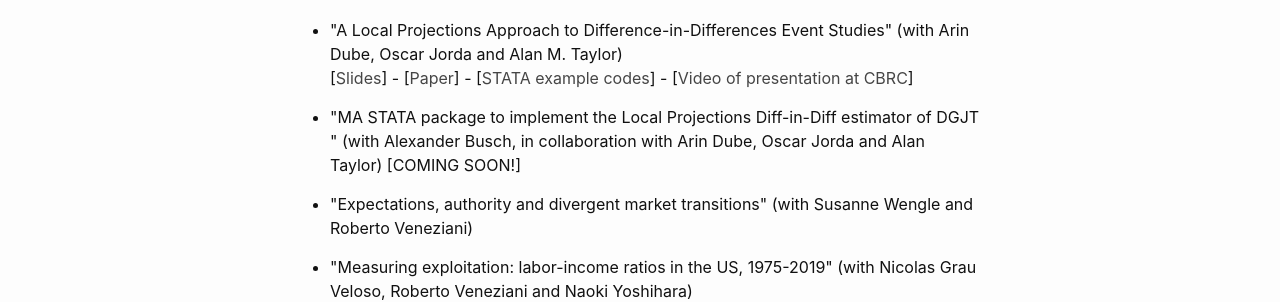
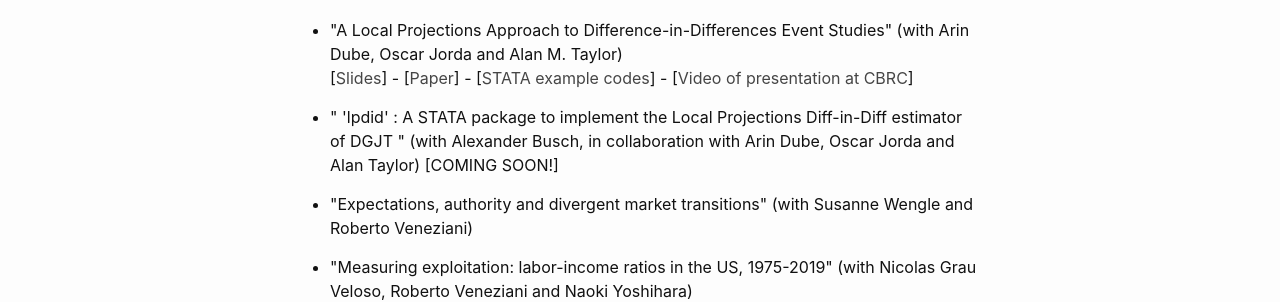
Before and after one commit to danielegirardi/danielegirardi.github.io, a Jekyll site: the page built from index.md, in a window 1280 px wide. Shown: the part 1667-1969 px from the top of the page. Built offline with Jekyll 4.4.1, drawn with Linux system fonts in a browser that asks for light colours.

Commit message:
Update home.html

```diff
--- a/_layouts/home.html
+++ b/_layouts/home.html
@@ -129,7 +129,7 @@ Work in progress:</strong></h1>
 </ul>
 
     <ul style="list-style-type: disc;">
- 	<li>"MA STATA package to implement the Local Projections Diff-in-Diff estimator of DGJT " (with Alexander Busch, in collaboration with Arin Dube, Oscar Jorda and Alan Taylor) [COMING SOON!] <br/></li>
+ 	<li>" 'lpdid' : A STATA package to implement the Local Projections Diff-in-Diff estimator of DGJT " (with Alexander Busch, in collaboration with Arin Dube, Oscar Jorda and Alan Taylor) [COMING SOON!] <br/></li>
 </ul>
 
   <ul style="list-style-type: disc;">
```
